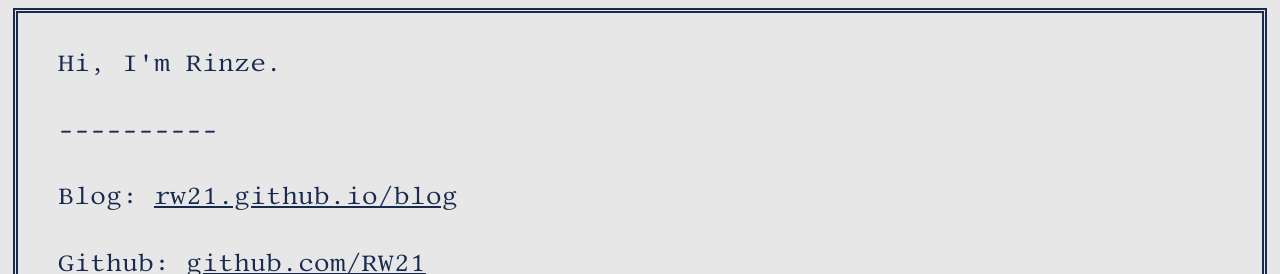
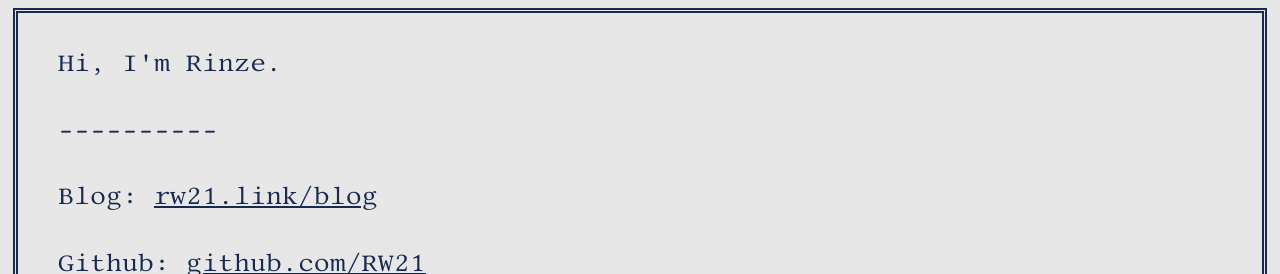
Before and after one commit to RW21/RW21.github.io, a plain HTML site: page index.html in a window 1280 px wide. Shown: the top 274 px of the page. Drawn offline with Linux system fonts and the light colour scheme.

Commit message:
Update index.html

```diff
--- a/index.html
+++ b/index.html
@@ -20,7 +20,7 @@
         <p class="section divider baffleInit">----------</p>
 
         <p class="section">
-        <span class="baffleInit">Blog:  </span> <a target="_blank" rel="noopener noreferrer" href="https://rw21.link/blog"> rw21.github.io/blog </a>
+        <span class="baffleInit">Blog:  </span> <a target="_blank" rel="noopener noreferrer" href="https://rw21.link/blog"> rw21.link/blog </a>
         </p>
         <p class="section">
         <span class="baffleInit">Github:  </span> <a target="_blank" rel="noopener noreferrer" href="https://github.com/RW21"> github.com/RW21 </a>
```
